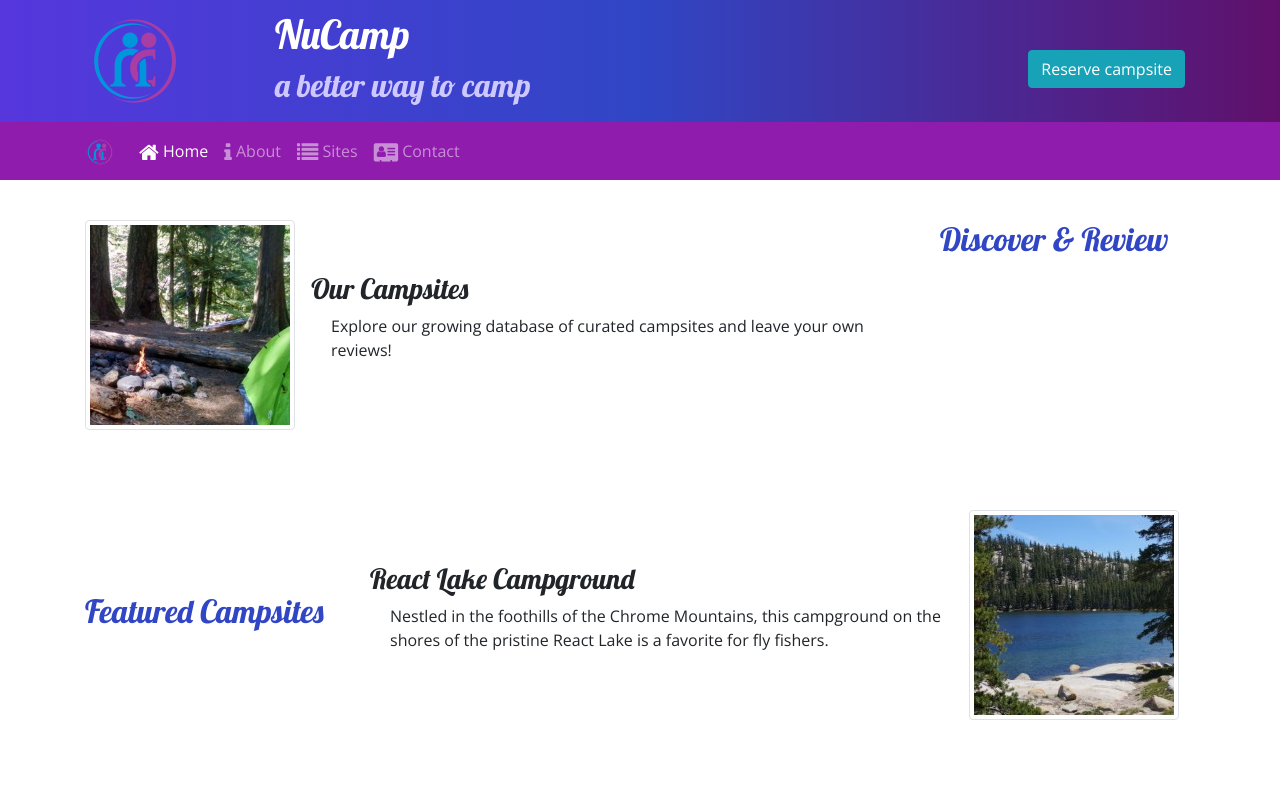
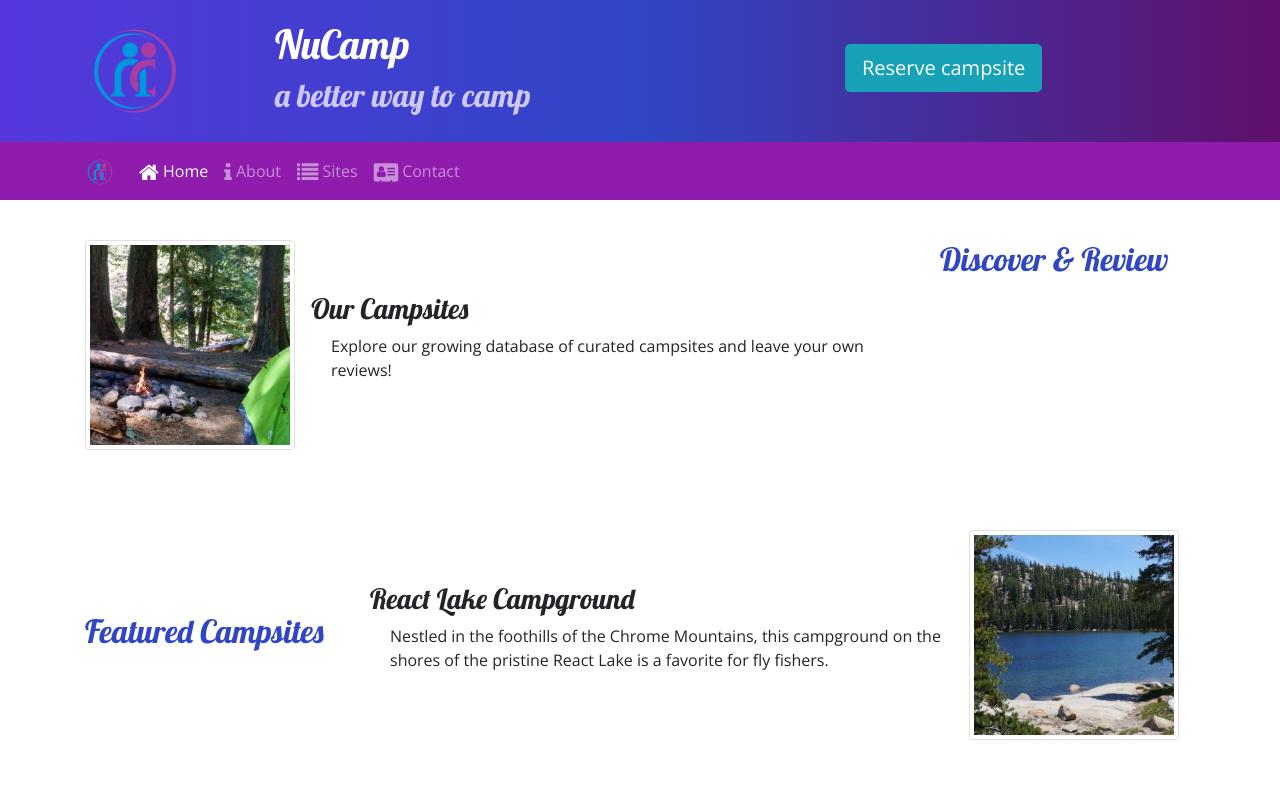
Before and after one commit to incognitosudo/nucampsite2, a website: page index.html in a window 1280 px wide. Shown: the top 797 px of the page. Drawn offline with nearby package versions, Linux system fonts and the light colour scheme.

Commit message:
added tooltip
Using tooltip reserve campsite button has a note that pops up when mouse is hovered

```diff
--- a/css/styles.css
+++ b/css/styles.css
@@ -30,7 +30,7 @@ p {
 
 .jumbotron {
     margin: 0;
-    padding: 10px;
+    padding: 20px;
     background-image: linear-gradient(to right, #5637DD, #3046C5, #60106B);
     color: white;
 }
--- a/index.html
+++ b/index.html
@@ -24,20 +24,22 @@
         <div class="container">
             <div class="row">
                 <div class="col-4 col-sm-3 col-md-2 align-self-center">
-                    <a href="index.html"><img src="img/logo.png" class="img-fluid" /></a>
+                    <!-- <a href="index.html"><img src="img/logo.png" class="img-fluid" /></a> -->
+                    <img src="img/logo.png" class="img-fluid" />
                  </div>
                 <div class="col">
                     <h1>NuCamp</h1>
                     <h2>a better way to camp</h2>
                 </div>
 
-
-                <div class="row">
-                    <div class="col-md-12 col-xl-12" style="margin-top: 40px; padding-right: 40px">
-                        <a href="#reserveForm" class="btn btn-primary btn-info" role="button">Reserve campsite</a>
+ <!--Reserve Campsite-->
+                <!--<div class="row"> -->
+                    <!--div class="col-md-12 col-xl-12" style="margin-top: 40px; padding-right: 40px"-->
+                    <div class="col-md-4 col-xl-4 mt-4">
+                        <a href="#reserveForm" role="button" class="btn btn-lg btn-info" data-toggle="tooltip" data-placement="bottom" data-html="true" title="Or cal us at <br /><strong>1-206-555-1234</strong>">Reserve campsite</a>
                     </div>
                 </div>
-        </div>
+            </div>
     </header>
 
 <!--Add boostrap nav bar component-->
@@ -212,6 +214,11 @@
 <script src="node_modules/jquery/dist/jquery.slim.min.js"></script>
 <script src="node_modules/popper.js/dist/umd/popper.min.js"></script>
 <script src="node_modules/bootstrap/dist/js/bootstrap.min.js"></script>
+<script>
+        $(function () {
+            $('[data-toggle="tooltip"]').tooltip()
+        })
+    </script>
 </body>
 
 </html>
```
Also changed, not shown: aboutus.html (+6 -9 lines).
